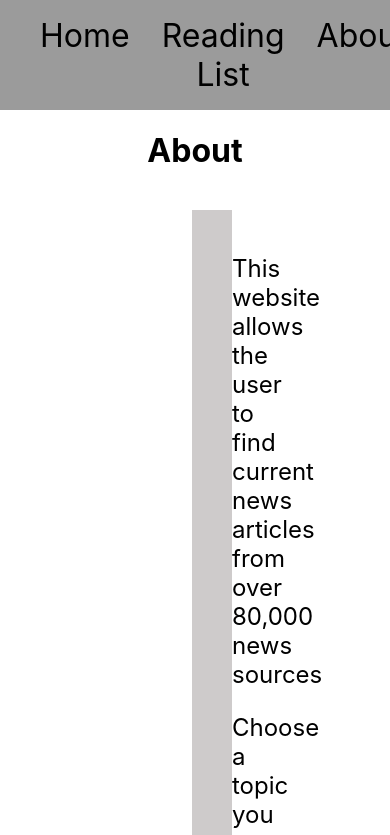
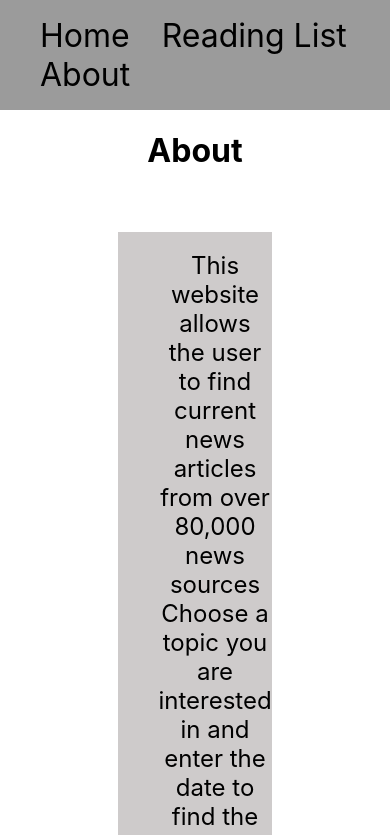
Before and after one commit to isyed4/News-Article-Search-React-App, a React (Create React App) app: page /about in a window 390 px wide. Shown: the top 835 px of the page. Built offline with nearby package versions, Linux system fonts and the light colour scheme.

Commit message:
resized images to fit mobile

```diff
--- a/src/App.css
+++ b/src/App.css
@@ -16,6 +16,7 @@
   display: flex;
   list-style: none;
   text-decoration: none;
+  flex-wrap: wrap;
 }
 
 .header-nav ul li {
@@ -40,11 +41,19 @@
   padding-left: 0%;
   margin-right: 5rem;
   margin-left: 5rem;
+  flex-wrap: wrap;
+  /* flex wrap here */
 }
 
 .home .rendered-articles ul .title {
   font-size: 3rem;
   font-weight: bold;
+}
+
+.home .rendered-articles ul .article-image{
+  width: 800x;
+  height: 600px;
+
 }
 
 .reading-list .rendered-reading-list ul {
@@ -54,6 +63,7 @@
   color: rgb(0, 0, 0);
   margin-right: 5rem;
   margin-left: 5rem;
+  flex-wrap:wrap;
 }
 
 .reading-list .rendered-reading-list ul .reading-list-title{
@@ -97,7 +107,13 @@
   text-decoration: none;
 }
 
-.about ul{
+.about .about-nav{
+  display: flex;
+  justify-content:center;
+  align-items: center;
+}
+
+.about .about-nav ul{
   background-color: rgb(206, 203, 203);
   margin-left: 12rem;
   margin-right: 12rem;
@@ -106,6 +122,18 @@
   padding-top: 1.2rem;
   padding-bottom: 1.2rem;
   font-size: 1.5rem;
+  display: flex;
+  flex-wrap: wrap;
+  list-style: none;
+  align-items: center;
+  justify-content: center;
+
+
+}
+
+.about .about-nav ul li{
+  /* text-align: center; */
+
 }
 
 .home form #text-field {
@@ -147,12 +175,35 @@
 .home form ul{
   display: flex;
   padding-left: 0%;
+  list-style: none;
+  flex-wrap: wrap;
+  justify-content: center;
 }
 
-/* .home form ul input{
-  margin-right:
-} */
+.home form ul li{
+  margin-right: 1.1rem;
+}
 
 .App-link {
   color: #61dafb;
 }
+
+
+
+@media(max-width: 550px){
+
+  .home .rendered-articles ul .article-image{
+    width: 195x;
+    height: 125px;
+
+  }
+
+}
+
+
+/* @media(max-width: 1300px){
+  .home .rendered-articles ul .article-image{
+    width: 600x;
+    height: 300px;
+  }
+} */
--- a/src/Components/About.js
+++ b/src/Components/About.js
@@ -2,11 +2,13 @@ const About  = () => {
     return(
     <div className="about">
         <h1>About</h1>
-        <ul>
-            <p>This website allows the user to find current news articles from over 80,000 news sources </p>
-            <p>Choose a topic you are interested in and enter the date to find the most current news articles from the most popular sources</p>
-            <p>If you are interested in an article, go ahead and save the article into your personal reading list!</p>
-        </ul>
+        <nav className='about-nav'>
+            <ul>
+                <li>This website allows the user to find current news articles from over 80,000 news sources </li>
+                <li>Choose a topic you are interested in and enter the date to find the most current news articles from the most popular sources</li>
+                <li>If you are interested in an article, go ahead and save the article into your personal reading list!</li>
+            </ul>
+        </nav>
     </div>
     )
 }
--- a/src/Components/Home.js
+++ b/src/Components/Home.js
@@ -36,9 +36,9 @@ const Home = (props) => {
         return(
         <ul>
             <li className='title'>{item.title}</li>
-            {/* <br />
-            <img src={item.urlToImage} />
-            <br /> */}
+            <br />
+            <img className='article-image'src={item.urlToImage} />
+            <br />
             <br />
             <li className="synopsis">Synopsis: {item.description}</li>
             <br />
@@ -63,9 +63,9 @@ const Home = (props) => {
 
         <form onSubmit={handleSubmit}>
             <ul>
-                <input id='text-field'onChange ={handleChangeTopic}value ={searchTopic} type="text" placeholder="Topic"/>
-                <input id='text-field'onChange={handleChangeDate}value={searchDate} type="text" placeholder="yyyy-mm-dd"/>
-                <input id='submit-button'type="submit" value='Find Articles'/>
+                <li><input id='text-field'onChange ={handleChangeTopic}value ={searchTopic} type="text" placeholder="Topic"/></li>
+                <li><input id='text-field'onChange={handleChangeDate}value={searchDate} type="text" placeholder="yyyy-mm-dd"/></li>
+                <li><input id='submit-button'type="submit" value='Find Articles'/></li>
             </ul>
         </form>
 
```
